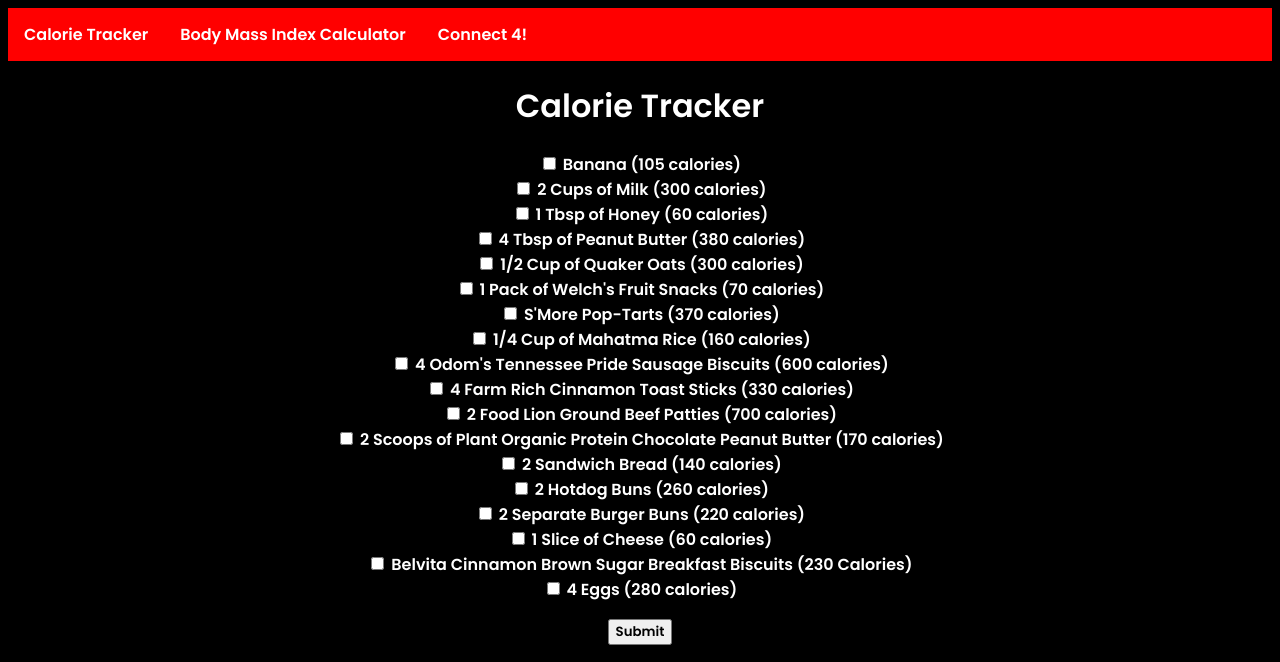
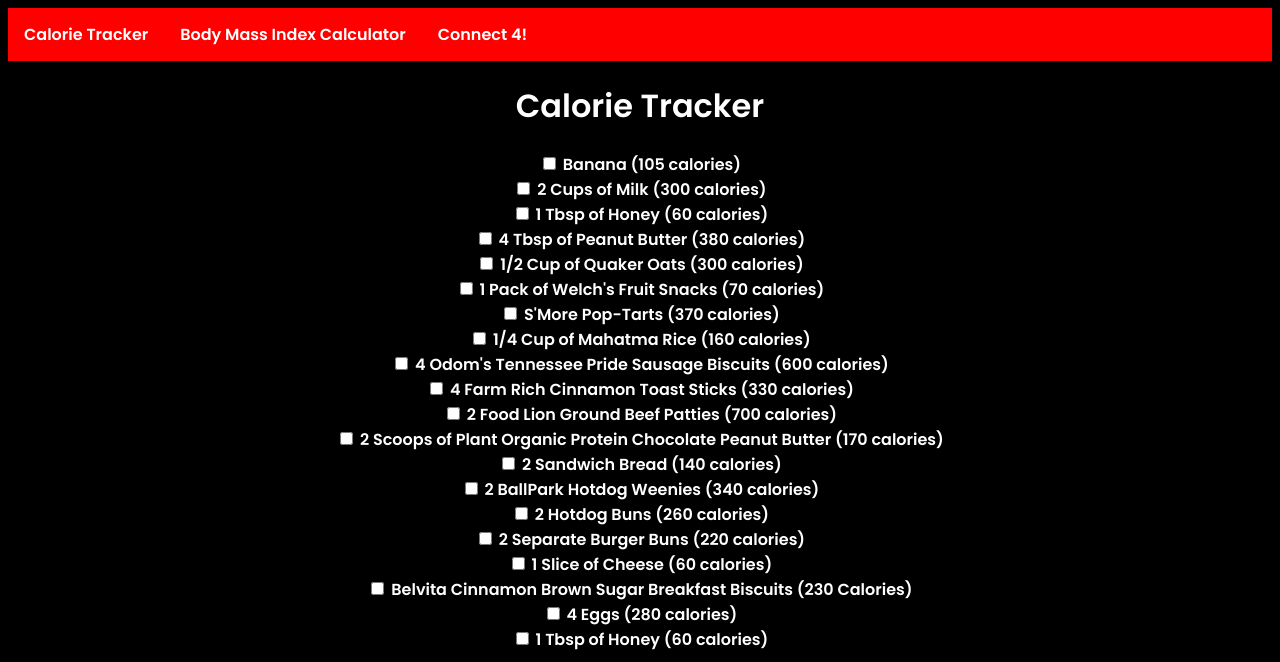
Before and after one commit to matt0219/Calorie-Tracker, a plain HTML site: page index.html in a window 1280 px wide. Shown: the top 662 px of the page. Drawn offline with Linux system fonts and the light colour scheme.

Commit message:
Added Hotdog Weenies and honey

```diff
--- a/index.html
+++ b/index.html
@@ -61,6 +61,9 @@
                     <input type="checkbox" name="food" value="Sandwich Bread|140"> 2 Sandwich Bread (140 calories)
                 </li>
                 <li>
+                    <input type="checkbox" name="food" value="2 BallPark Beef Hotdog Weenies|340"> 2 BallPark Hotdog Weenies (340 calories)
+                </li>
+                <li>
                     <input type="checkbox" name="food" value="Hotdog Buns|260"> 2 Hotdog Buns (260 calories)
                 </li>
                 <li>
@@ -74,6 +77,9 @@
                 </li>
                 <li>
                     <input type="checkbox" name="food" value="4 Eggs|280"> 4 Eggs (280 calories)
+                </li>
+                <li>
+                    <input type="checkbox" name="food" value="1 Tbsp of Maple Syrup|60"> 1 Tbsp of Honey (60 calories)
                 </li>
             </ul>
             <button id="submitbutton"  type="submit">Submit</button>
```
